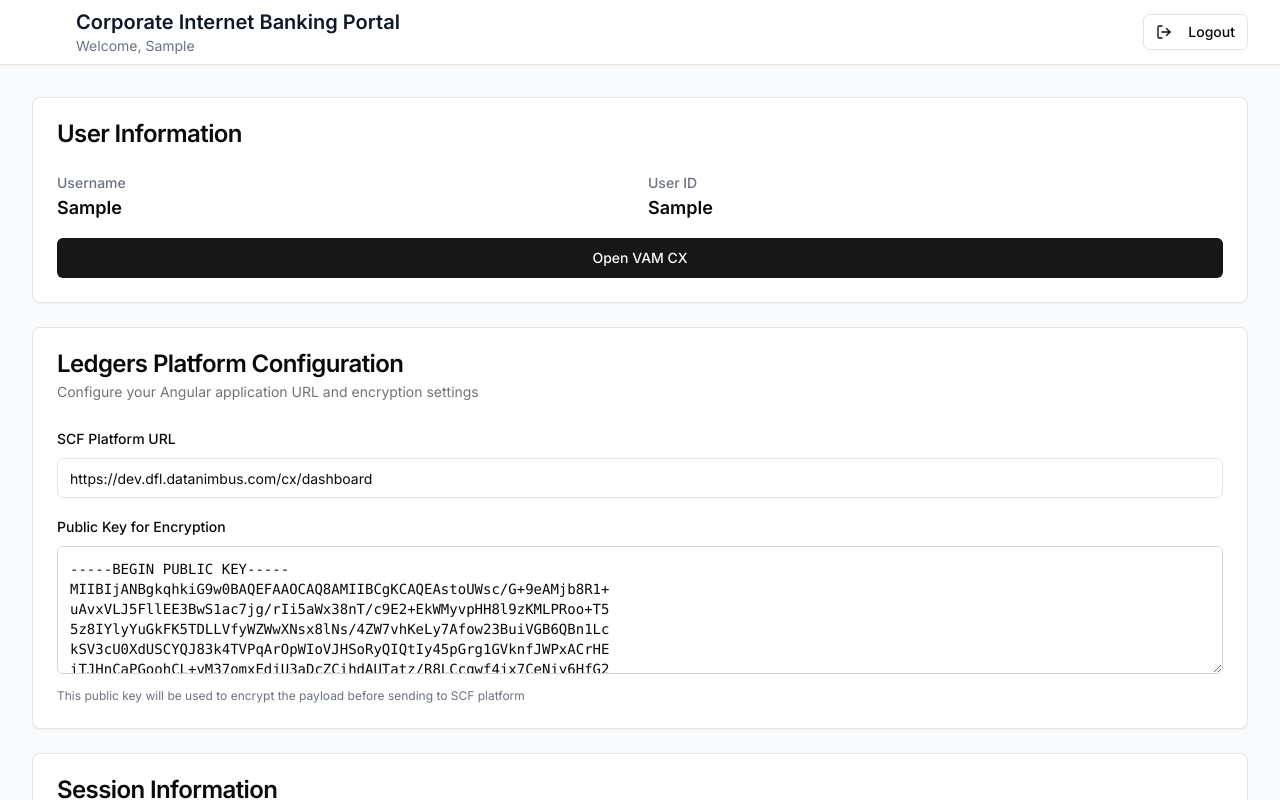
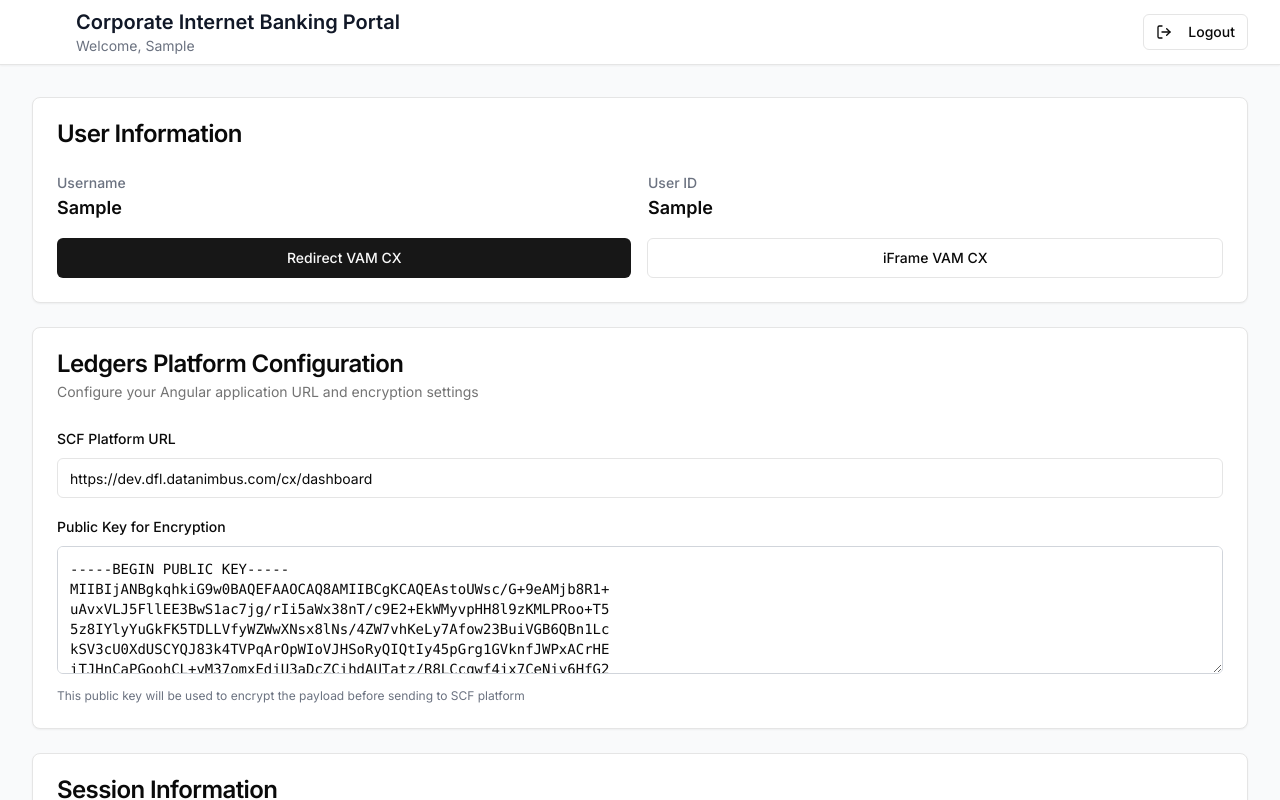
Before and after one commit to narasimhakamath/sso-mock, a Next.js app: page / in a window 1280 px wide. Both pictures are taken after typing "Sample" into the empty fields and a click on the button "Login". Shown: the top 800 px of the page. Built offline with nearby package versions, Linux system fonts and the light colour scheme.

Commit message:
- Updates to the SSO UI to open VAM CX as either an iframe or a new window itself.

```diff
--- a/app/page.tsx
+++ b/app/page.tsx
@@ -39,6 +39,7 @@ AwIDAQAB
   const sessionTimeoutRef = useRef<NodeJS.Timeout | null>(null)
   const warningTimeoutRef = useRef<NodeJS.Timeout | null>(null)
   const countdownRef = useRef<NodeJS.Timeout | null>(null)
+  const [iframeUrl, setIframeUrl] = useState<string | null>(null)
 
   useEffect(() => {
     // Check if user is already logged in
@@ -207,7 +208,7 @@ AwIDAQAB
     setError("")
   }
 
-  const handleOpenAngularApp = async () => {
+  const handleOpenAngularApp = async (mode: "redirect" | "iframe") => {
     if (!user) return
 
     if (!publicKey.trim()) {
@@ -238,20 +239,21 @@ AwIDAQAB
       // sessionStorage.setItem("token", data.token || "")
       // sessionStorage.setItem("encrypted_payload", encryptedPayload)
 
-      // Set the Angular app URL with payload as query parameter
-      // const url = new URL(angularAppUrl)
-      // console.log('url?', url);
-      // url.searchParams.set("payload", encryptedPayload)
-      // url.searchParams.set("token", data.token || "")
+      // Build the SSO target URL off the configured SCF Platform URL's origin
+      const configuredUrl = new URL(angularAppUrl)
+      const ssoUrl = new URL("/cx/sso", configuredUrl.origin)
+      ssoUrl.searchParams.set("payload", encryptedPayload)
+      const targetUrl = ssoUrl.toString()
 
-      const iFrameEmbeddedURL = `https://dev.dfl.datanimbus.com/cx/sso?payload=${encryptedPayload}`
+      console.log('targetUrl: ', targetUrl);
+      setAngularAppUrl(targetUrl)
 
-// url.searchParams.set("rToken", data.rToken || "")
-      const iframeUrl = iFrameEmbeddedURL;
-
-      console.log('iframeUrl: ', iframeUrl);
-
-      window.open(iframeUrl, "_blank")
+      if (mode === "redirect") {
+        setIframeUrl(null)
+        window.open(targetUrl, "_blank")
+      } else {
+        setIframeUrl(targetUrl)
+      }
       setError("")
     } catch (err) {
       setError("Failed to encrypt payload or open platform. Please try again.")
@@ -289,12 +291,9 @@ AwIDAQAB
     // Convert encrypted bytes to base64
     const encryptedBase64 = forge.util.encode64(encryptedBytes);
 
-    // EncodeURIComponent for safe URL transmission
-    const encodedEncryptedPayload = encodeURIComponent(encryptedBase64);
+    if (!encryptedBase64) throw new Error("Encryption failed. Please check your public key.")
 
-    if (!encodedEncryptedPayload) throw new Error("Encryption failed. Please check your public key.")
-
-    return encodedEncryptedPayload;
+    return encryptedBase64;
   }
 
   if (!user) {
@@ -409,15 +408,41 @@ AwIDAQAB
                 </Alert>
               )}
 
-              <Button
-                onClick={handleOpenAngularApp}
-                disabled={loading || !angularAppUrl || !publicKey.trim()}
-                className="w-full mt-4"
-              >
-                {loading ? "Generating Encrypted Payload..." : "Open VAM CX"}
-              </Button>
+              <div className="flex gap-4 mt-4">
+                <Button
+                  onClick={() => handleOpenAngularApp("redirect")}
+                  disabled={loading || !angularAppUrl || !publicKey.trim()}
+                  className="w-full"
+                >
+                  {loading ? "Generating Encrypted Payload..." : "Redirect VAM CX"}
+                </Button>
+                <Button
+                  onClick={() => handleOpenAngularApp("iframe")}
+                  disabled={loading || !angularAppUrl || !publicKey.trim()}
+                  className="w-full"
+                  variant="outline"
+                >
+                  {loading ? "Generating Encrypted Payload..." : "iFrame VAM CX"}
+                </Button>
+              </div>
             </CardContent>
           </Card>
+
+          {/* VAM CX Iframe */}
+          {iframeUrl && (
+            <Card>
+              <CardHeader>
+                <CardTitle>VAM CX</CardTitle>
+              </CardHeader>
+              <CardContent>
+                <iframe
+                  src={iframeUrl}
+                  title="VAM CX"
+                  className="w-full h-[800px] border border-gray-300 rounded-md"
+                />
+              </CardContent>
+            </Card>
+          )}
 
           {/* Angular App Configuration */}
           <Card>
```
